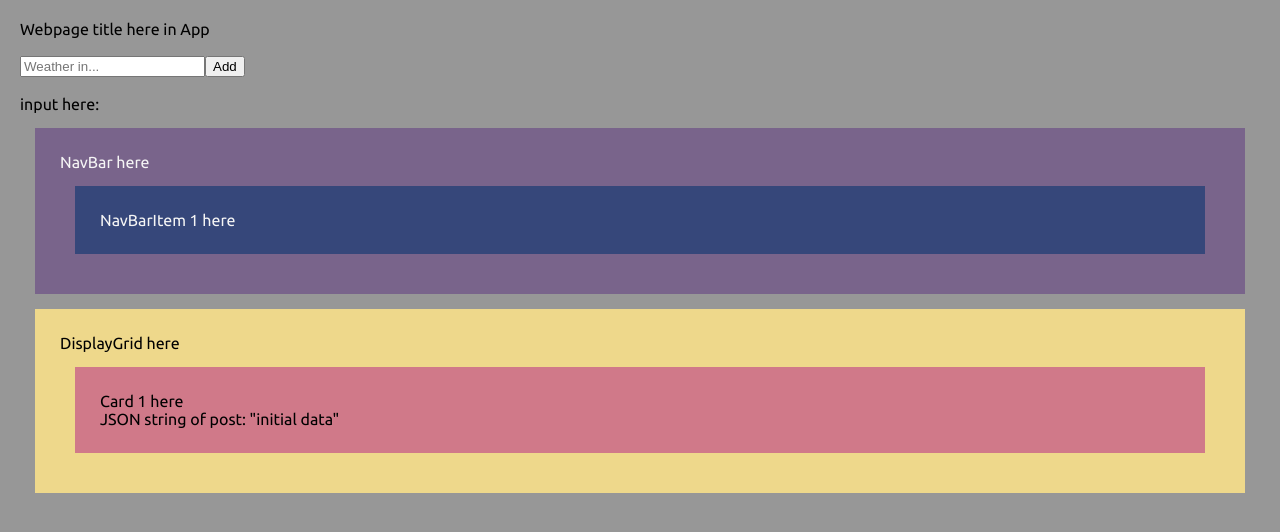
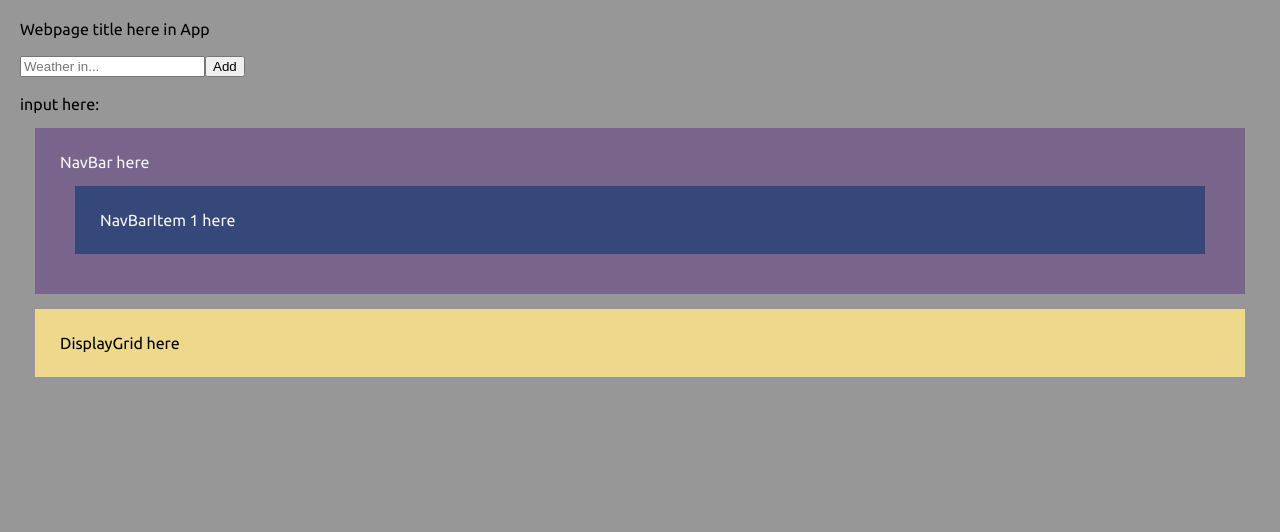
Before and after one commit to viviankwok/weather-app, a React (Create React App) app: page / in a window 1280 px wide. Shown: the top 532 px of the page. Built offline with nearby package versions, Linux system fonts and the light colour scheme.

Commit message:
completed display search results

```diff
--- a/src/App.js
+++ b/src/App.js
@@ -11,7 +11,7 @@ import southKoreaData from "./data/southKoreaData";
 
 function App() {
   const [input, setInput] = useState("");
-  const [post, setPost] = useState("initial data");
+  const [post, setPost] = useState([]);
 
   // const searchPost = async (input) => {
   //   console.log(`search post activated for "${input}"`);
@@ -20,7 +20,7 @@ function App() {
   //   const data = await response.json();
   //   console.log("data: ", data);
   //   console.log("datatype: ", typeof data);
-  //   setPost(data);
+  //   setPost([data]);
   // };
 
   const searchPost_noApi = (input) => {
@@ -28,16 +28,15 @@ function App() {
     switch (input) {
       case "SINGAPORE":
         console.log("switch to singapore");
-        setPost(singaporeData);
+        setPost([singaporeData]);
         break;
       case "NEW YORK":
         console.log("switch to new york");
-        setPost(newYorkData);
+        setPost([newYorkData]);
         break;
-
       case "SOUTH KOREA":
         console.log("switch to south korea");
-        setPost(southKoreaData);
+        setPost([southKoreaData]);
         break;
     }
   };
--- a/src/components/Card.js
+++ b/src/components/Card.js
@@ -6,9 +6,11 @@ const Card = (props) => {
 
   return (
     <div className="card">
-      Card {props.number} here
+      Card component here
+      <h1>{props.location}</h1>
+      current temp: {props.temp}
       <br />
-      JSON string of post: {JSON.stringify(reactCtx.post)}
+      description: {props.des}
     </div>
   );
 };
--- a/src/components/DisplayGrid.js
+++ b/src/components/DisplayGrid.js
@@ -1,11 +1,28 @@
-import React from "react";
+import React, { useContext } from "react";
+import ReactContext from "../context/react.context";
 import Card from "./Card";
+import singaporeData from "../data/singaporeData";
 
 const DisplayGrid = () => {
+  const reactCtx = useContext(ReactContext);
+  console.log("reactCtx post map: ", reactCtx.post);
+
+  const display = reactCtx.post.map((d) => {
+    return (
+      <div>
+        <Card
+          location={d.location.name}
+          temp={d.current.temperature}
+          des={d.current.weather_descriptions[0]}
+        />
+      </div>
+    );
+  });
+
   return (
     <div id="display-grid">
       DisplayGrid here
-      <Card number="1" />
+      {display}
     </div>
   );
 };
```
